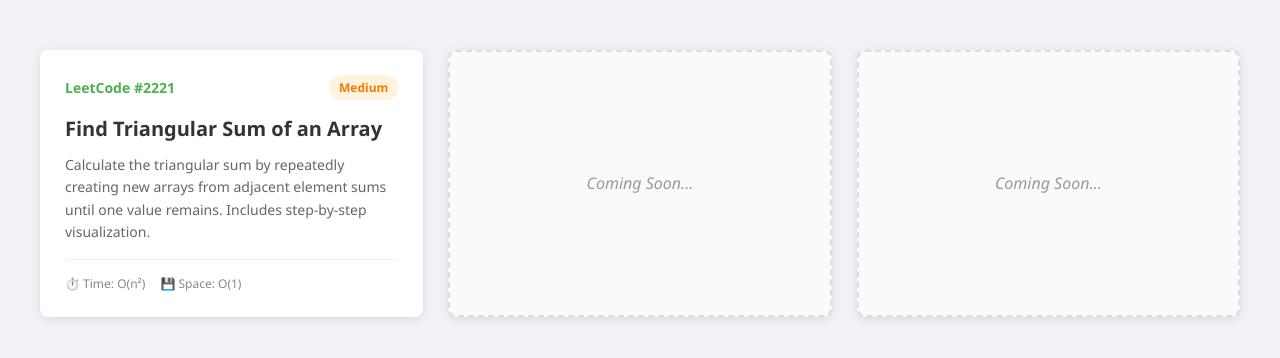
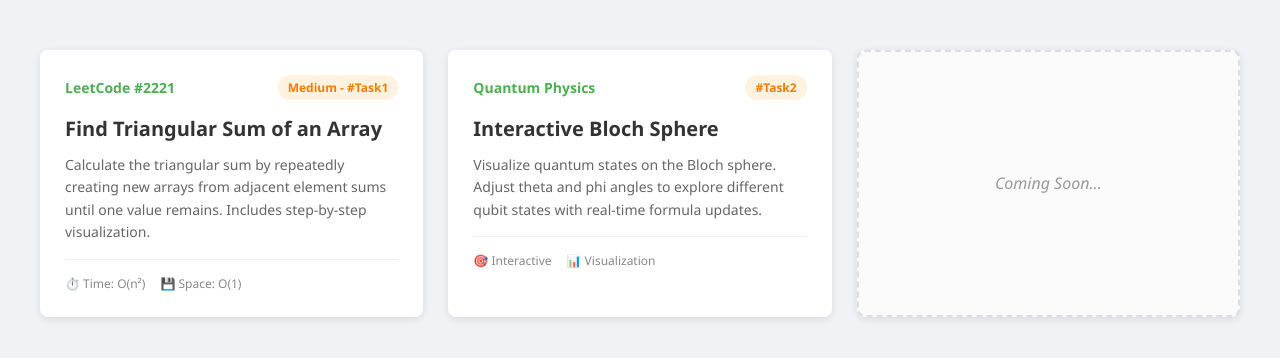
Before and after one commit to neet1313/programming-exam-prabhneet, a Django app: page / in a window 1280 px wide. Shown: the part 121-479 px from the top of the page. Run offline with Django 5.2, Linux system fonts and the light colour scheme.

Commit message:
feat: update home page with new interactive Bloch sphere solution and task identifiers

```diff
--- a/pages/templates/home.html
+++ b/pages/templates/home.html
@@ -158,7 +158,7 @@
             <a href="{% url 'app1:triangular_sum' %}" class="solution-card">
                 <div class="card-header">
                     <span class="problem-number">LeetCode #2221</span>
-                    <span class="difficulty medium">Medium</span>
+                    <span class="difficulty medium">Medium - #Task1</span>
                 </div>
                 <h3 class="card-title">Find Triangular Sum of an Array</h3>
                 <p class="card-description">
@@ -172,9 +172,20 @@
             </a>
 
             <!-- Placeholder for Solution 2 -->
-            <div class="solution-card placeholder-card">
-                <p>Coming Soon...</p>
-            </div>
+            <a href="/app1/" class="solution-card">
+                <div class="card-header">
+                    <span class="problem-number">Quantum Physics</span>
+                    <span class="difficulty medium">#Task2</span>
+                </div>
+                <h3 class="card-title">Interactive Bloch Sphere</h3>
+                <p class="card-description">
+                    Visualize quantum states on the Bloch sphere. Adjust theta and phi angles to explore different qubit states with real-time formula updates.
+                </p>
+                <div class="card-footer">
+                    <span class="complexity-tag">🎯 Interactive</span>
+                    <span class="complexity-tag">📊 Visualization</span>
+                </div>
+            </a>
 
             <!-- Placeholder for Solution 3 -->
             <div class="solution-card placeholder-card">
```
